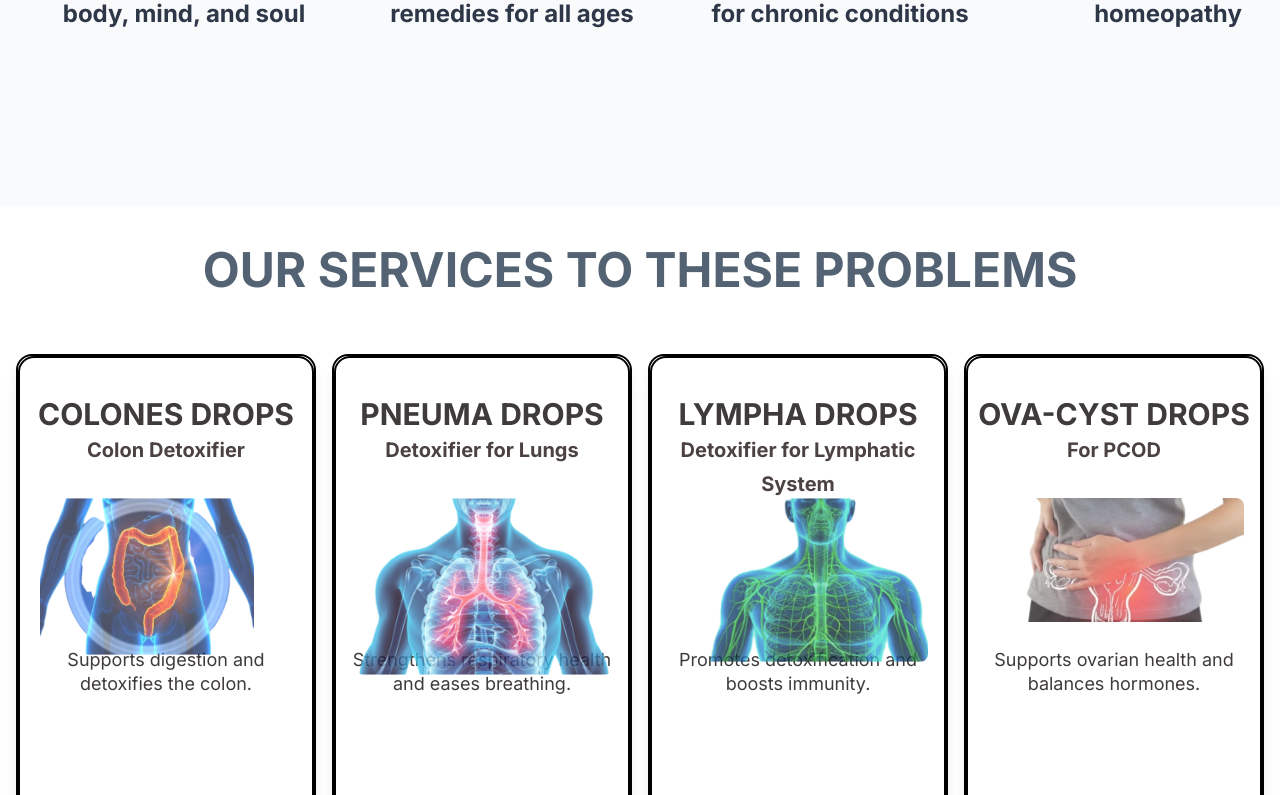
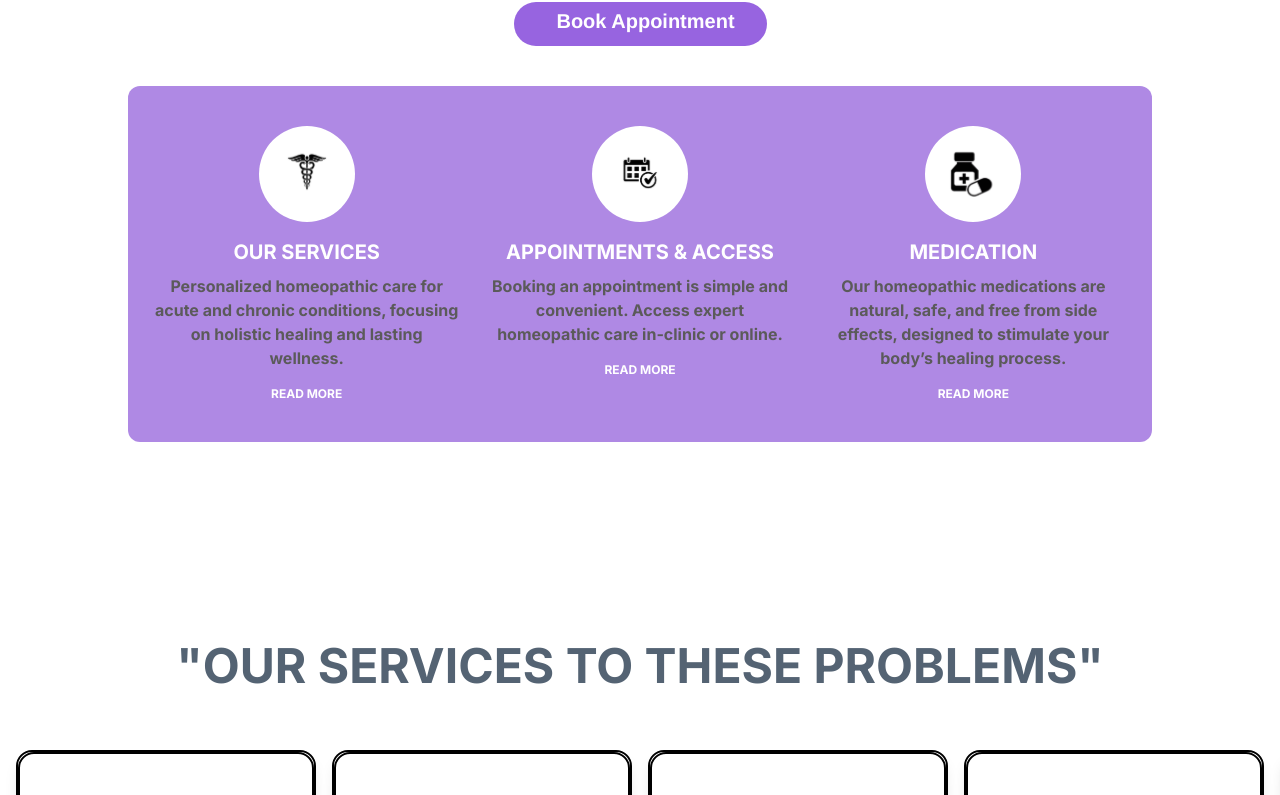
Before and after one commit to sravan-yandapalli/zoya, a Next.js app: page / in a window 1280 px wide. Shown: the part 1505-2300 px from the top of the page. Built offline with nearby package versions, Linux system fonts and the light colour scheme; a web font is replaced by a local one.

Commit message:
Your commit message

```diff
--- a/src/app/page.tsx
+++ b/src/app/page.tsx
@@ -21,10 +21,11 @@ const Main: NextPage = () => {
 
       <div><Header /></div>
       <div><PediatricsCover/></div>
-      <div><Console/></div>
       <div><Desktop/></div>
+
       <div><HorizontalScrollingSection/></div>
       <div><DiseaseSlider/></div>
+      <div><Console/></div>
       <div><QuoteCard/></div>
       <div><Footer/></div>
 
--- a/src/pages/hero.tsx
+++ b/src/pages/hero.tsx
@@ -1,118 +1,61 @@
-'use client';
+"user client";
+import React from "react";
+import Link from "next/link";
+import { Group } from "@/components/hero/Group";
+import "@/app/globals.css";
 
-import React, { useRef } from 'react';
-import Image from 'next/image';
-
-function HorizontalScroll() {
-  const scrollRef = useRef<HTMLDivElement>(null);
-
-  const handleDrag = (e: React.MouseEvent<HTMLDivElement> | React.TouchEvent<HTMLDivElement>) => {
-    if (!scrollRef.current) return;
-    e.preventDefault();
-
-    const startX = 'clientX' in e ? e.clientX : e.touches[0].clientX; // Changed from 'let' to 'const'
-    const scrollLeft = scrollRef.current.scrollLeft;
-
-    const onMove = (event: MouseEvent | TouchEvent) => {
-      const x = 'clientX' in event ? event.clientX : event.touches[0].clientX;
-      const walk = (startX - x) * 1.5;
-      if (scrollRef.current) {
-        scrollRef.current.scrollLeft = scrollLeft + walk;
-      }
-    };
-
-    const onEnd = () => {
-      document.removeEventListener('mousemove', onMove);
-      document.removeEventListener('mouseup', onEnd);
-      document.removeEventListener('touchmove', onMove);
-      document.removeEventListener('touchend', onEnd);
-    };
-
-    document.addEventListener('mousemove', onMove);
-    document.addEventListener('mouseup', onEnd);
-    document.addEventListener('touchmove', onMove);
-    document.addEventListener('touchend', onEnd);
-  };
-
+const Desktop = () => {
     return (
-    <div>
-      <h1 className="text-5xl text-[#546373] font-bold text-center my-10">OUR SERVICES TO THESE PROBLEMS</h1>
-      <div
-        ref={scrollRef}
-        className="overflow-x-auto flex py-5 space-x-4 px-4 scrollbar-hide snap-x snap-mandatory"
-        onMouseDown={handleDrag}
-        onTouchStart={handleDrag}
-        style={{ cursor: 'grab', userSelect: 'none' }}
-      >
-        {products.map((product, index) => (
-          <ProductCard key={index} {...product} />
-        ))}
+        <div id='hero' className="bg-white flex justify-center w-full px-4">
+            <div className="bg-white max-w-screen-xl w-full h-auto">
+                <div className="relative min-h-screen bg-[#ffffff] flex flex-col items-center mb-40">
+                    <div className="flex flex-col items-center text-center max-w-3xl mt-10 px-6">
+                        <h1 className="text-black text-4xl md:text-6xl font-bold">ZOYA HOMEO CARE</h1>
+                        <img className="w-full max-w-md mt-4" src="/assets/hero/hero_image.svg" alt="Zoya Homeo Care" />
+                        <p className="text-[#716f6f] text-base md:text-lg font-bold mt-4 leading-relaxed">
+                            At Zoya, we are committed to providing holistic homeopathic care that addresses the root cause of your health concerns.
+                            Experience the power of nature in restoring balance to your mind and body.
+                        </p>
+                        <Link href="/appointments" legacyBehavior><a><Group className="mt-6 !bg-[#af89e4]" property1="default" /></a></Link>
+                    </div>
+                    <div className="relative w-full max-w-screen-lg bg-[#af89e4] rounded-xl px-6 py-10 mt-10">
+                        <div className="grid grid-cols-1 md:grid-cols-3 gap-6 justify-items-center">
+                            <div className="flex flex-col items-center text-center max-w-xs">
+                                <div className="w-24 h-24 bg-white rounded-full flex items-center justify-center">
+                                    <img className="w-16 h-16" src="/assets/hero/1_img.svg" alt="Our Services" />
+                                </div>
+                                <h3 className="text-white text-xl font-bold mt-4">OUR SERVICES</h3>
+                                <p className="text-[#5b5a5a] text-base font-bold mt-2">
+                                    Personalized homeopathic care for acute and chronic conditions, focusing on holistic healing and lasting wellness.
+                                </p>
+                                <button className="text-white text-xs font-bold mt-4">READ MORE</button>
+                            </div>
+                            <div className="flex flex-col items-center text-center max-w-xs">
+                                <div className="w-24 h-24 bg-white rounded-full flex items-center justify-center">
+                                    <img className="w-16 h-16" src="/assets/hero/2_img.svg" alt="Appointments & Access" />
+                                </div>
+                                <h3 className="text-white text-xl font-bold mt-4">APPOINTMENTS & ACCESS</h3>
+                                <p className="text-[#5b5a5a] text-base font-bold mt-2">
+                                    Booking an appointment is simple and convenient. Access expert homeopathic care in-clinic or online.
+                                </p>
+                                <button className="text-white text-xs font-bold mt-4">READ MORE</button>
+                            </div>
+                            <div className="flex flex-col items-center text-center max-w-xs">
+                                <div className="w-24 h-24 bg-white rounded-full flex items-center justify-center">
+                                    <img className="w-16 h-16" src="/assets/hero/3_img.svg" alt="Medication" />
+                                </div>
+                                <h3 className="text-white text-xl font-bold mt-4">MEDICATION</h3>
+                                <p className="text-[#5b5a5a] text-base font-bold mt-2">
+                                    Our homeopathic medications are natural, safe, and free from side effects, designed to stimulate your body’s healing process.
+                                </p>
+                                <button className="text-white text-xs font-bold mt-4">READ MORE</button>
                             </div>
                         </div>
-  );
-}
-
-const products = [
-  {
-    title: 'COLONES DROPS',
-    subtitle: 'Colon Detoxifier',
-    description: 'Supports digestion and detoxifies the colon.',
-    image: '/assets/myscroll/1.png',
-  },
-  {
-    title: 'PNEUMA DROPS',
-    subtitle: 'Detoxifier for Lungs',
-    description: 'Strengthens respiratory health and eases breathing.',
-    image: '/assets/myscroll/2.png',
-  },
-  {
-    title: 'LYMPHA DROPS',
-    subtitle: 'Detoxifier for Lymphatic System',
-    description: 'Promotes detoxification and boosts immunity.',
-    image: '/assets/myscroll/3.png',
-  },
-  {
-    title: 'OVA-CYST DROPS',
-    subtitle: 'For PCOD',
-    description: 'Supports ovarian health and balances hormones.',
-    image: '/assets/myscroll/4.png',
-  },
-];
-
-interface ProductCardProps {
-  title: string;
-  subtitle: string;
-  description: string;
-  image: string;
-}
-
-function ProductCard({ title, subtitle, description, image }: ProductCardProps) {
-  return (
-    <div className="relative w-[300px] h-[500px] bg-white rounded-2xl border-2 border-black flex-shrink-0 select-none shadow-lg hover:scale-105 transition-transform snap-center mb-40">
-      <div className="relative w-full h-full rounded-2xl border-2 border-black">
-        <div className="absolute w-full h-[350px] top-[40px] left-0">
-          <p className="absolute w-full top-0 left-0 font-bold text-[#3f3b3b] text-3xl text-center leading-8">
-            {title}
-            <br />
-            <span className="text-[#4c4242] text-xl">{subtitle}</span>
-          </p>
-          <p className="absolute w-full top-[250px] left-0 font-medium text-[#3f3b3b] text-[18px] text-center leading-6 px-3">
-            {description}
-          </p>
-          <div className="absolute w-64 h-[120px] top-[100px] left-[20px]">
-            <Image
-              src={image}
-              alt={title}
-              width={256}
-              height={120}
-              className="object-cover rounded-lg"
-              priority
-            />
                     </div>
                 </div>
             </div>
         </div>
     );
-}
+};
 
-export default HorizontalScroll;
+export default Desktop;
--- a/src/pages/nav.tsx
+++ b/src/pages/nav.tsx
@@ -25,8 +25,8 @@ const Nav = (): JSX.Element => {
                     className="flex-shrink-0"
                     alt="Logo name"
                     src="/assets/corosole/logo-name.svg" // Adjust path as needed
-                    width={100} // Adjust width as needed
-                    height={50} // Adjust height as needed
+                    width={300} // Adjust width as needed
+                    height={250} // Adjust height as needed
                 />
 
                 {/* Navbar Links (Desktop) */}
```
Lines whose indentation alone changed are shown as unchanged.
